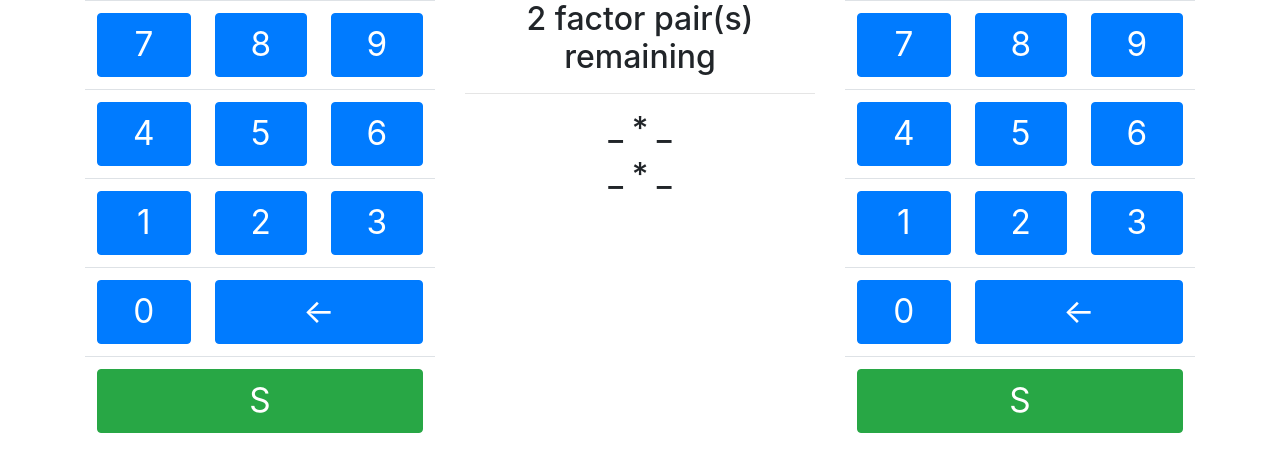
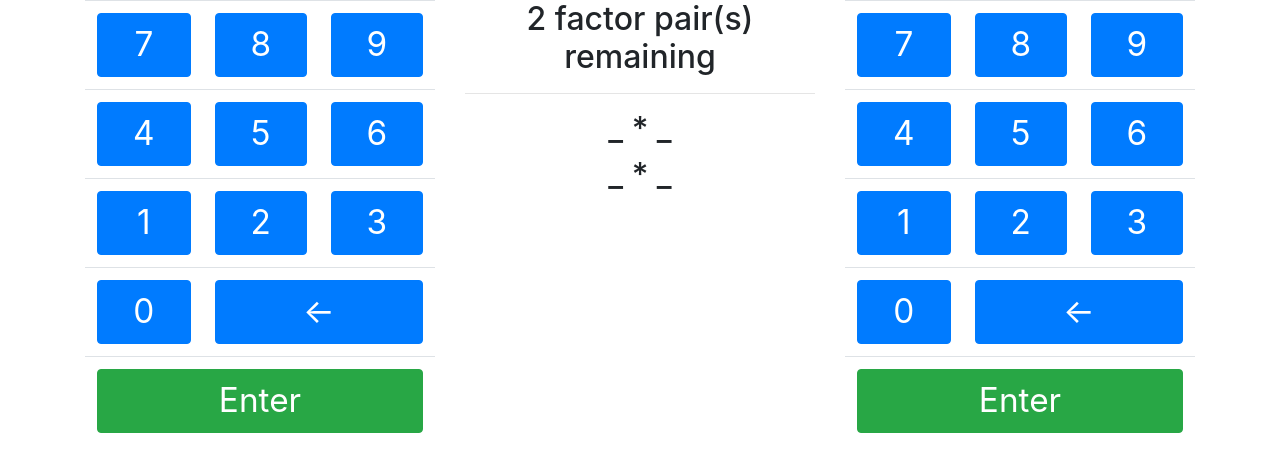
Before and after one commit to matthew-cheney/fear-no-factor-2.0, a Flask app: page / in a window 1280 px wide. Shown: the part 360-821 px from the top of the page. Run offline with Flask 2, Linux system fonts and the light colour scheme; the visitor is signed in with stand-in values (Sample User, id 1); data comes from the database, SQL or seed files in the repository; parts of the project's set-up code (start-up, migrations or seed data) failed here and were passed over; some libraries are stand-ins or nearby versions.

Commit message:
enter and auto-submit

```diff
--- a/FearNoFactor/static/brains.js
+++ b/FearNoFactor/static/brains.js
@@ -106,7 +106,7 @@
     for (var i = 0; i < divs.length; i++) {
         divs[i].innerHTML = ""
     }
-    setSubmitButtons(true)
+    // setSubmitButtons(true)
   }
 
   function findFactors(product) {
@@ -181,7 +181,7 @@
     allButtons = document.getElementsByClassName('submitButton')
     if (submit) {
       for (var i = 0; i < allButtons.length; i++) {
-        allButtons[i].innerHTML = "S"
+        allButtons[i].innerHTML = "Enter"
         allButtons[i].className = "btn btn-success numpadbutton submitButton"
       }
     } else {
@@ -193,7 +193,7 @@
     allButtons = document.getElementsByClassName('submitButtonS')
     if (submit) {
       for (var i = 0; i < allButtons.length; i++) {
-        allButtons[i].innerHTML = "="
+        allButtons[i].innerHTML = "E"
         allButtons[i].className = "btn btn-success numpadbutton submitButtonS"
       }
       otherTdS = document.getElementsByClassName('hideTdS')
@@ -262,7 +262,8 @@
 
     if (guessedPairs.length == factorPairs.length) {
       // setTotalProblemsPassed(parseInt(totalProblemsPassed) + 1)
-      setSubmitButtons(false)
+      // setSubmitButtons(false)
+      nextProblem()
     }
 
   }
--- a/FearNoFactor/templates/factoringGround.html
+++ b/FearNoFactor/templates/factoringGround.html
@@ -58,9 +58,9 @@
             <td><button class="btn btn-primary numpadbutton" onclick="numPress(1, 3)">3</button></td>
           </tr>
           <tr>
+            <td class="hideTdS"><button class="btn btn-danger numpadbutton" onclick="numPress(1, -1)"><</button></td>
             <td class="hideTdS"><button class="btn btn-primary numpadbutton" onclick="numPress(1, 0)">0</button></td>
-            <td class="submitTdS"><button class="btn btn-success numpadbutton submitButtonS" onclick="submitButtonPress()">S</button></td>
-            <td class="hideTdS"><button class="btn btn-danger numpadbutton" onclick="numPress(1, -1)"><</button></td>
+            <td class="submitTdS"><button class="btn btn-success numpadbutton submitButtonS" onclick="submitButtonPress()">E</button></td>
           </tr>
           </table>
           </div>
@@ -82,9 +82,9 @@
             <td><button class="btn btn-primary numpadbutton" onclick="numPress(2, 3)">3</button></td>
           </tr>
           <tr>
+            <td class="hideTdS"><button class="btn btn-danger numpadbutton" onclick="numPress(2, -1)"><</button></td>
             <td class="hideTdS"><button class="btn btn-primary numpadbutton" onclick="numPress(2, 0)">0</button></td>
-            <td class="submitTdS"><button class="btn btn-success numpadbutton submitButtonS" onclick="submitButtonPress()">S</button></td>
-            <td class="hideTdS"><button class="btn btn-danger numpadbutton" onclick="numPress(2, -1)"><</button></td>
+            <td class="submitTdS"><button class="btn btn-success numpadbutton submitButtonS" onclick="submitButtonPress()">E</button></td>
           </tr>
           </table>
           </div>
@@ -148,7 +148,7 @@
             <td colspan='2'><button class="btn btn-primary numpadbutton" onclick="numPress(1, -1)"><-</button></td>
           </tr>
           <tr>
-            <td colspan='3'><button class="btn btn-success numpadbutton submitButton" onclick="submitButtonPress()">Submit</button></td>
+            <td colspan='3'><button class="btn btn-success numpadbutton submitButton" onclick="submitButtonPress()">Enter</button></td>
           </tr>
         </table>
       </div>
@@ -182,7 +182,7 @@
             <td colspan='2'><button class="btn btn-primary numpadbutton" onclick="numPress(2, -1)"><-</button></td>
           </tr>
           <tr>
-            <td colspan='3'><button class="btn btn-success numpadbutton submitButton" onclick="submitButtonPress()">Submit</button></td>
+            <td colspan='3'><button class="btn btn-success numpadbutton submitButton" onclick="submitButtonPress()">Enter</button></td>
           </tr>
         </table>
       </div>
```
